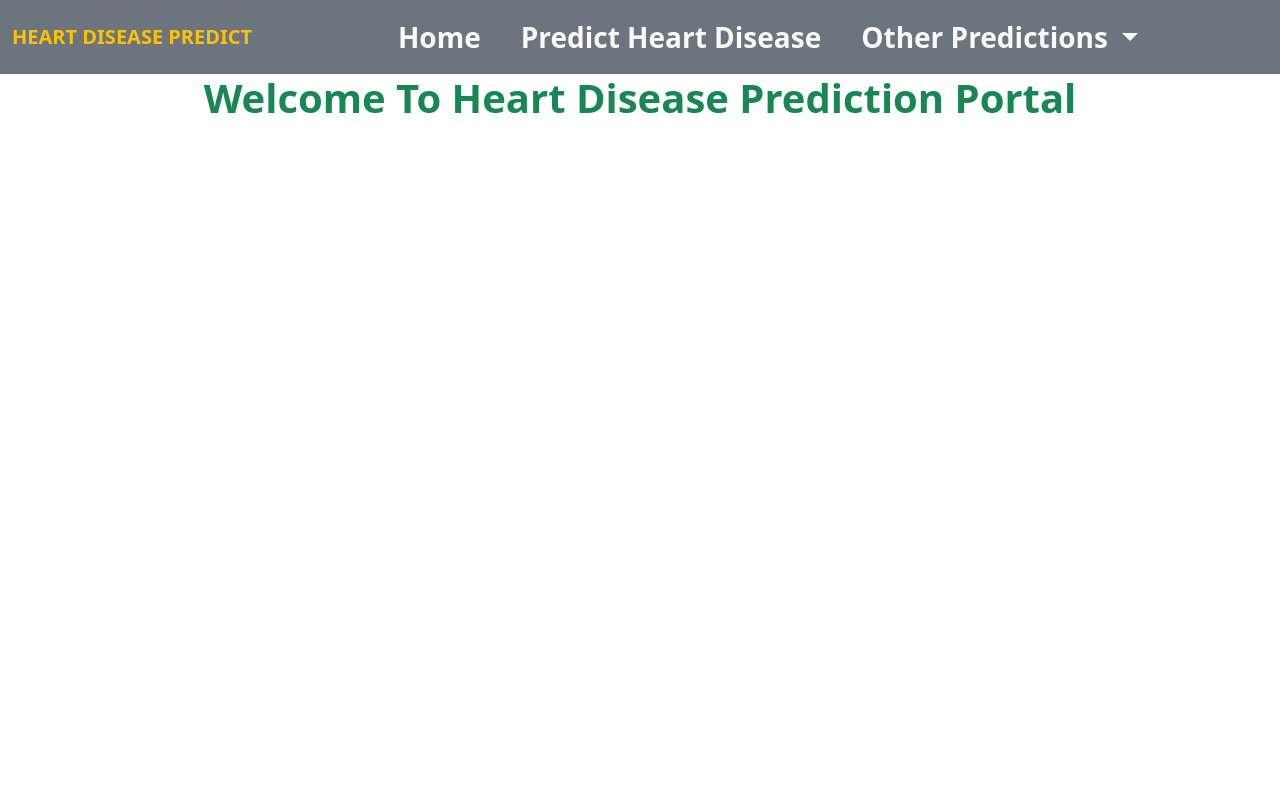
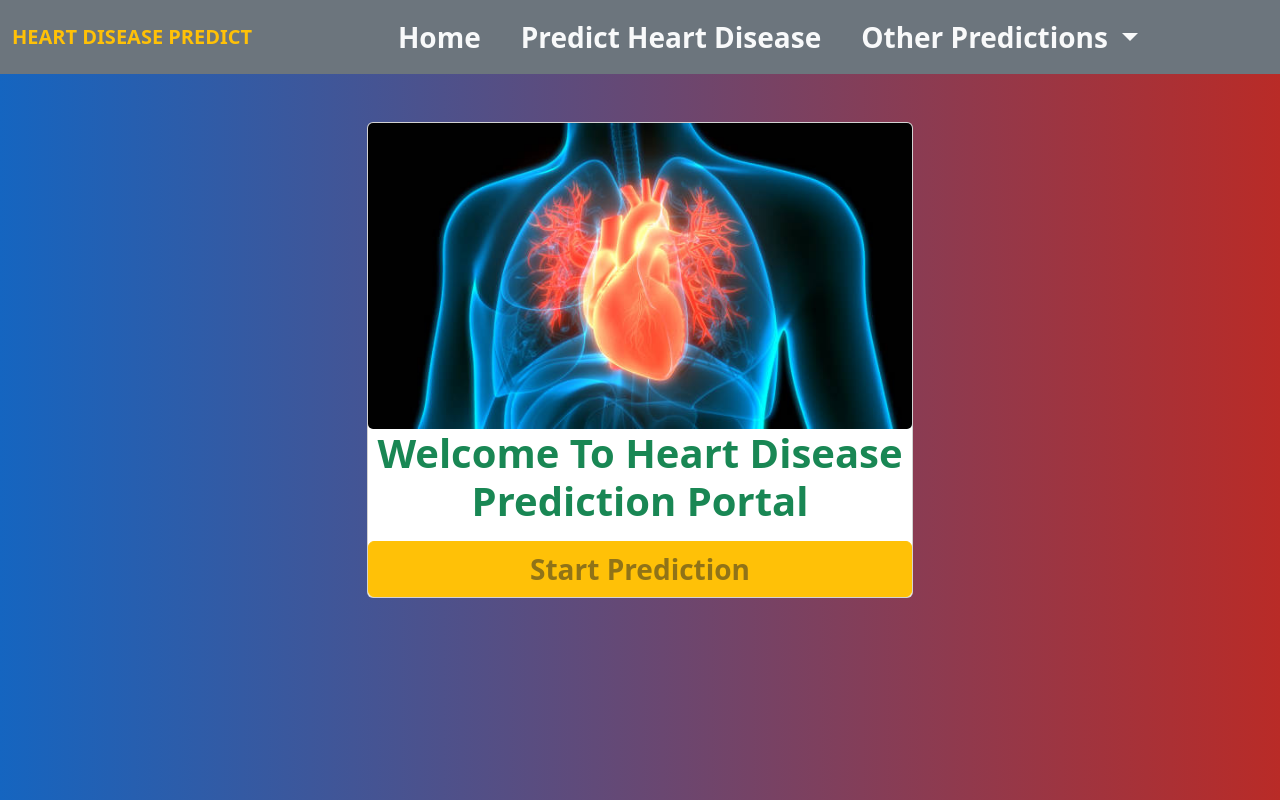
Before and after one commit to Kobby-Jones/heart-disease-prediction, a Django app: page / in a window 1280 px wide. Run offline with Django 4.2, Linux system fonts and the light colour scheme; some libraries are stand-ins or nearby versions.

Commit message:
Welcome Card

```diff
--- a/config/heart_disease/templates/heart_disease/_base.html
+++ b/config/heart_disease/templates/heart_disease/_base.html
@@ -9,7 +9,10 @@
     <link href="https://cdn.jsdelivr.net/npm/bootstrap@5.3.2/dist/css/bootstrap.min.css" rel="stylesheet" integrity="sha384-T3c6CoIi6uLrA9TneNEoa7RxnatzjcDSCmG1MXxSR1GAsXEV/Dwwykc2MPK8M2HN" crossorigin="anonymous">
     <title>Heart Disease Prediction</title>
 </head>
-<body>
+<body style = 'background: #b92b27;
+background: -webkit-linear-gradient(to right, #1565C0, #b92b27);
+background: linear-gradient(to right, #1565C0, #b92b27);
+'>
     <nav class="navbar navbar-expand-lg  bg-secondary">
   <div class="container-fluid">
     <a class="navbar-brand fw-bolder text-warning" href="#">HEART DISEASE PREDICT</a>
--- a/config/heart_disease/templates/heart_disease/index.html
+++ b/config/heart_disease/templates/heart_disease/index.html
@@ -1,5 +1,19 @@
 {% extends "heart_disease/_base.html" %}
+{% load static %}
 
 {% block content %}
-    <h1 class="text-center fw-bolder text-success">Welcome To Heart Disease Prediction Portal</h1>
+
+    <div class="container mt-5 text-center">
+        <div class="row ">
+            <div class="col-lg-6 ms-auto me-auto ">
+                <div class="card">
+                    <img src="{% static "images/heart.jpg" %}" alt="" class="card-img">
+                    <div class="card-title">
+                        <h1 class="text-center fw-bolder text-success">Welcome To Heart Disease Prediction Portal</h1>
+                    </div>
+                    <button class="card-btn btn btn-warning text-body-tertiary fs-3 fw-bolder">Start Prediction</button>
+                </div>
+            </div>
+        </div>
+    </div>
 {% endblock content %}
```
Also changed, not shown: config/heart_disease/static/images/heart.jpg (added).
